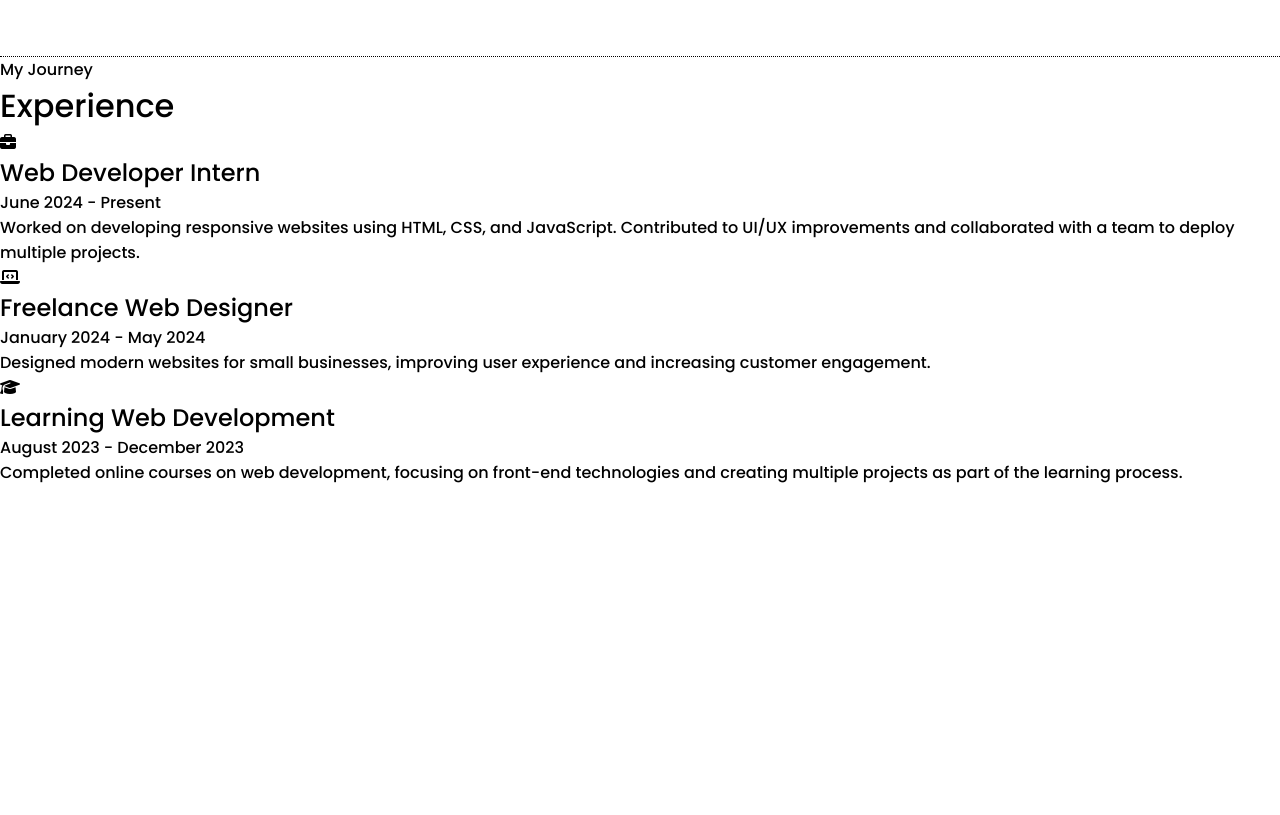
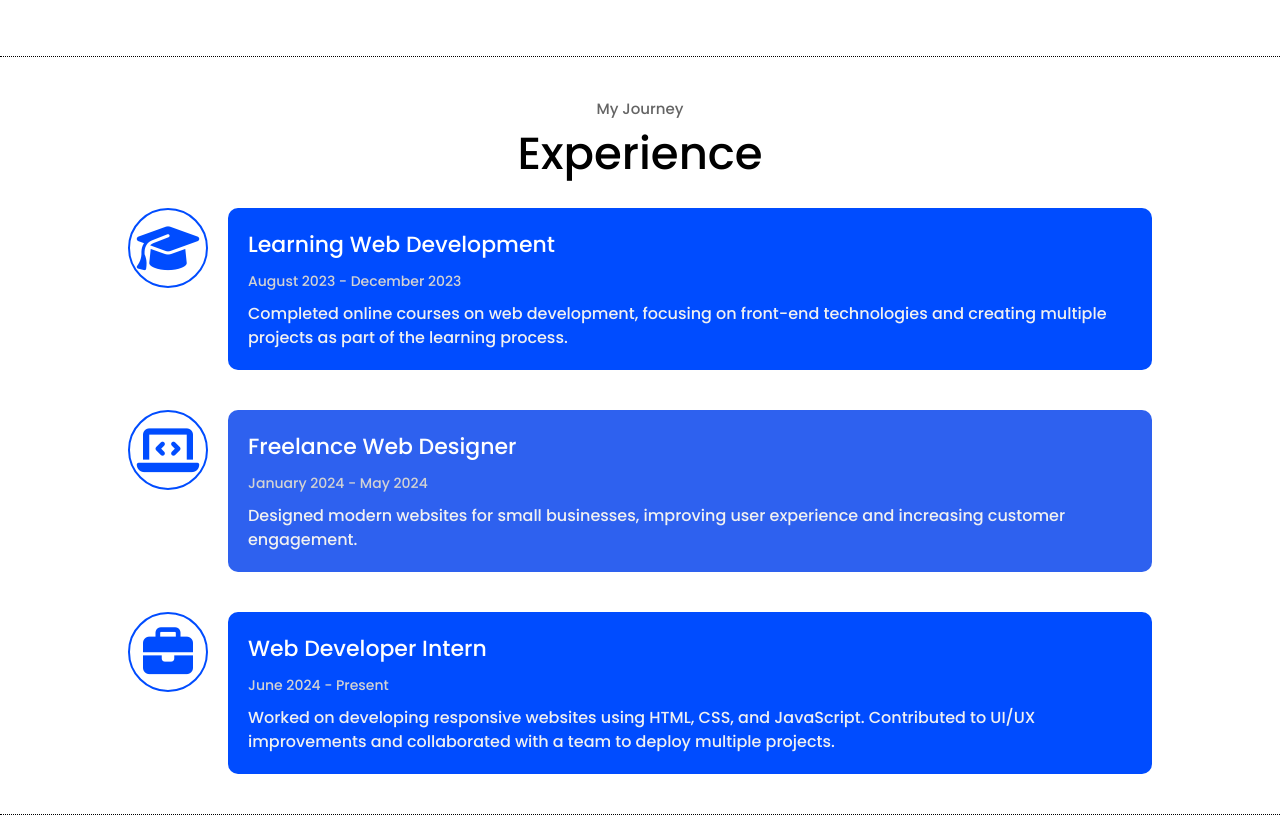
Before and after one commit to SBStudio07/Devfolio, a plain HTML site: page index.html in a window 1280 px wide. Shown: the part 1187-2002 px from the top of the page. Before the commit the page ends 1672 px from the top, so only its background shows below. Drawn offline with nearby package versions, Linux system fonts and the light colour scheme.

Commit message:
Added Experience CSS

```diff
--- a/style.css
+++ b/style.css
@@ -248,3 +248,86 @@ nav {
   color: #8c8c8c;
   font-weight: 100;
 }
+
+/* Experience Section */
+
+.experience {
+  width: 100%;
+  background-color: white;
+  display: flex;
+  align-items: center;
+  justify-content: center;
+  flex-direction: column;
+  gap: 20px;
+  padding: 40px 0;
+  border-bottom: 1px dotted #000000;
+}
+
+.experience-heading {
+  text-align: center;
+}
+
+.experience-heading p {
+  color: #646464;
+  font-size: 15px;
+  font-weight: 500;
+}
+
+.experience-heading h1 {
+  font-size: 45px;
+}
+
+.experience-timeline {
+  display: flex;
+  flex-direction: column-reverse;
+  gap: 40px;
+  width: 80%;
+}
+
+.timeline-item {
+  display: flex;
+  align-items: flex-start;
+  gap: 20px;
+}
+
+.timeline-icon {
+  font-size: 50px;
+  color: rgb(0, 76, 255);
+  border: 2px solid rgb(0, 76, 255);
+  border-radius: 50%;
+  width: 80px;
+  height: 80px;
+  display: flex;
+  align-items: center;
+  justify-content: center;
+  flex-shrink: 0;
+}
+
+.timeline-content {
+  background-color: rgb(0, 76, 255);
+  color: white;
+  padding: 20px;
+  border-radius: 10px;
+  flex-grow: 1;
+}
+
+.timeline-content h2 {
+  font-size: 22px;
+  margin-bottom: 10px;
+}
+
+.timeline-content .timeline-date {
+  font-size: 14px;
+  color: #d3d3d3;
+  margin-bottom: 10px;
+}
+
+.timeline-content p {
+  font-size: 16px;
+  line-height: 1.5;
+  color: #f1f1f1;
+}
+
+.timeline-item:nth-child(even) .timeline-content {
+  background-color: rgba(35, 89, 239, 0.95);
+}
```
